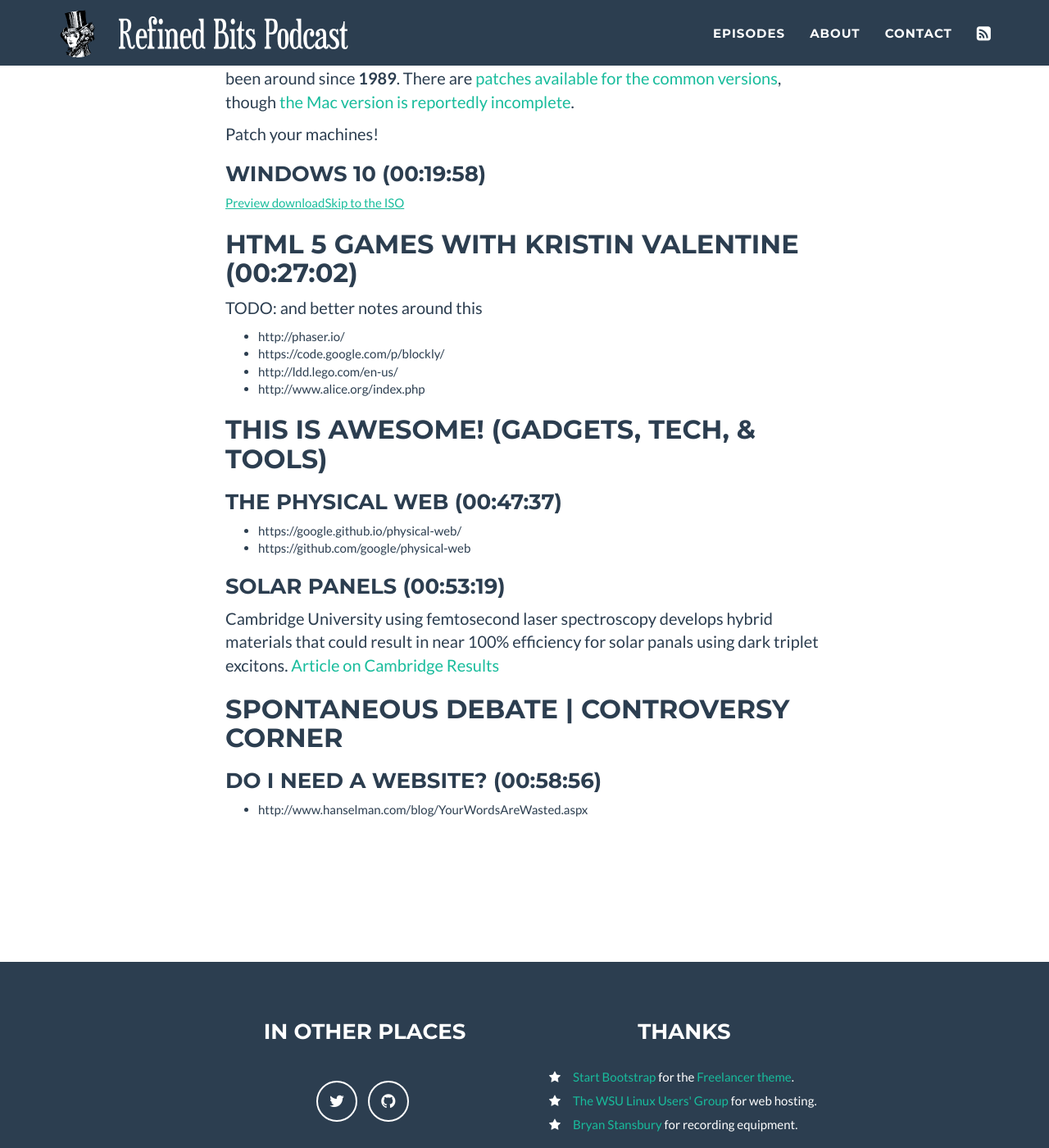
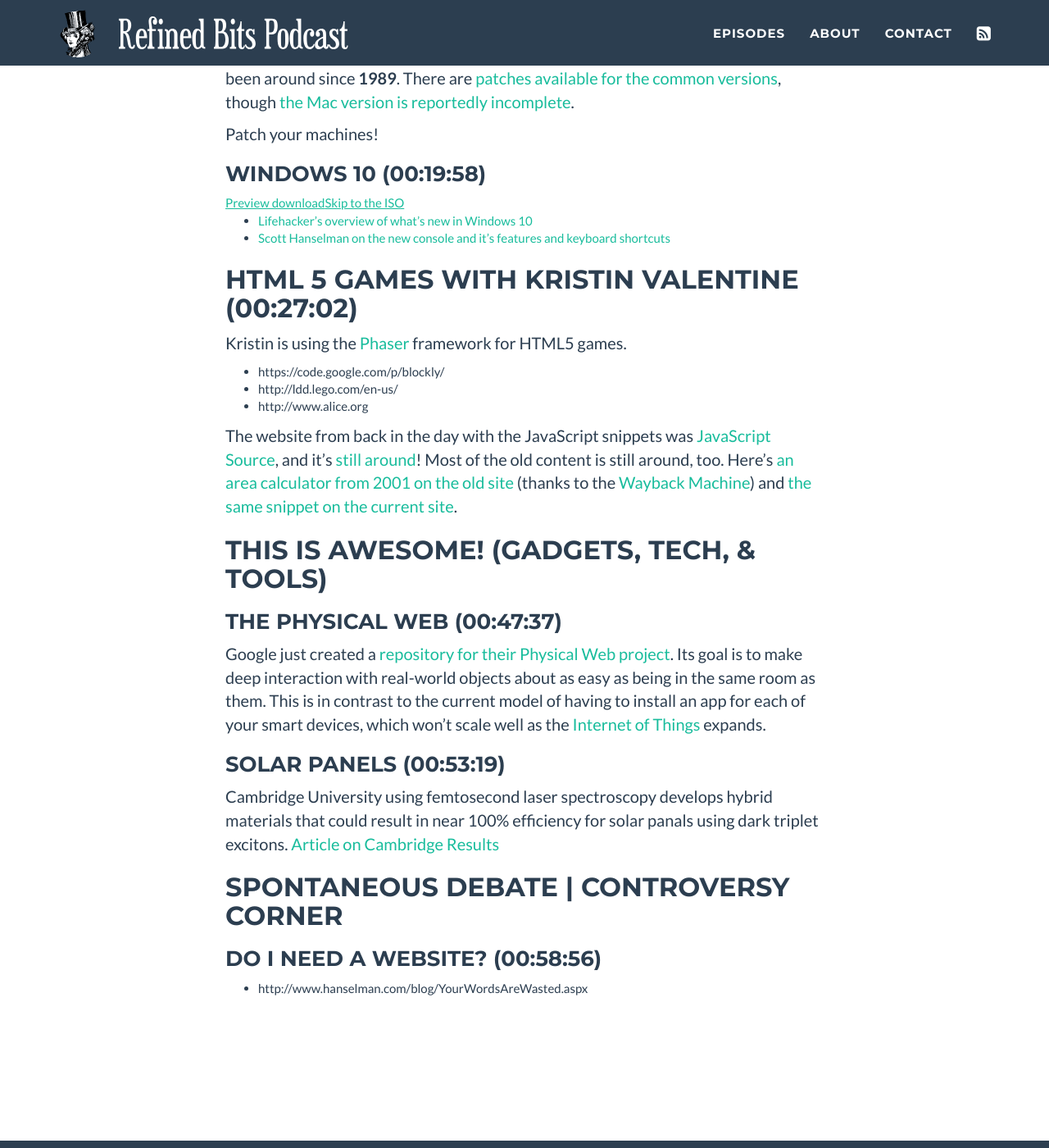
Before and after one commit to refined-bits/refinedbitspodcast.com, a Jekyll site: the page built from _posts/2014-10-14-kristin-valentine.md, in a window 1280 px wide and 1400 px high, scrolled down 2286 px. Shown: the whole window at 82% size. Built offline with Jekyll 4.4.1, drawn with Linux system fonts in a browser that asks for light colours.

Commit message:
Windows 10, interview, and Physical Web notes.

```diff
--- a/_posts/2014-10-14-kristin-valentine.md
+++ b/_posts/2014-10-14-kristin-valentine.md
@@ -54,21 +54,24 @@
 
 [Preview download](http://windows.microsoft.com/en-us/windows/preview) | [Skip to the ISO](http://windows.microsoft.com/en-us/windows/preview-iso)
 
+ * [Lifehacker's overview of what's new in Windows 10](http://lifehacker.com/all-the-new-stuff-in-windows-10-1640838152)
+ * [Scott Hanselman on the new console and it's features and keyboard shortcuts](http://www.hanselman.com/blog/Windows10GetsAFreshCommandPromptAndLotsOfHotkeys.aspx)
+
 ## HTML 5 Games with Kristin Valentine (00:27:02)
 
-TODO: and better notes around this
+Kristin is using the [Phaser](http://phaser.io/) framework for HTML5 games.
 
-* http://phaser.io/
-* https://code.google.com/p/blockly/
-* http://ldd.lego.com/en-us/
-* http://www.alice.org/index.php
+ * https://code.google.com/p/blockly/
+ * http://ldd.lego.com/en-us/
+ * http://www.alice.org
+
+The website from back in the day with the JavaScript snippets was [JavaScript Source](https://web.archive.org/web/20030201220406/http://javascript.internet.com/), and it's [still around](http://www.javascriptsource.com/)! Most of the old content is still around, too. Here's [an area calculator from 2001 on the old site](https://web.archive.org/web/20030207204757/http://javascript.internet.com/calculators/area-calculator-2.html) (thanks to the [Wayback Machine](https://archive.org/web/)) and [the same snippet on the current site](http://www.javascriptsource.com/math-related/area-calculator-2.html).
 
 ## This is Awesome! (Gadgets, Tech, & Tools)
 
 ### The Physical Web (00:47:37)
 
-* https://google.github.io/physical-web/
-* https://github.com/google/physical-web
+Google just created a [repository for their Physical Web project](https://github.com/google/physical-web). Its goal is to make deep interaction with real-world objects about as easy as being in the same room as them. This is in contrast to the current model of having to install an app for each of your smart devices, which won't scale well as the [Internet of Things](http://en.wikipedia.org/wiki/Internet_of_Things) expands.
 
 ### Solar Panels (00:53:19)
 
```
